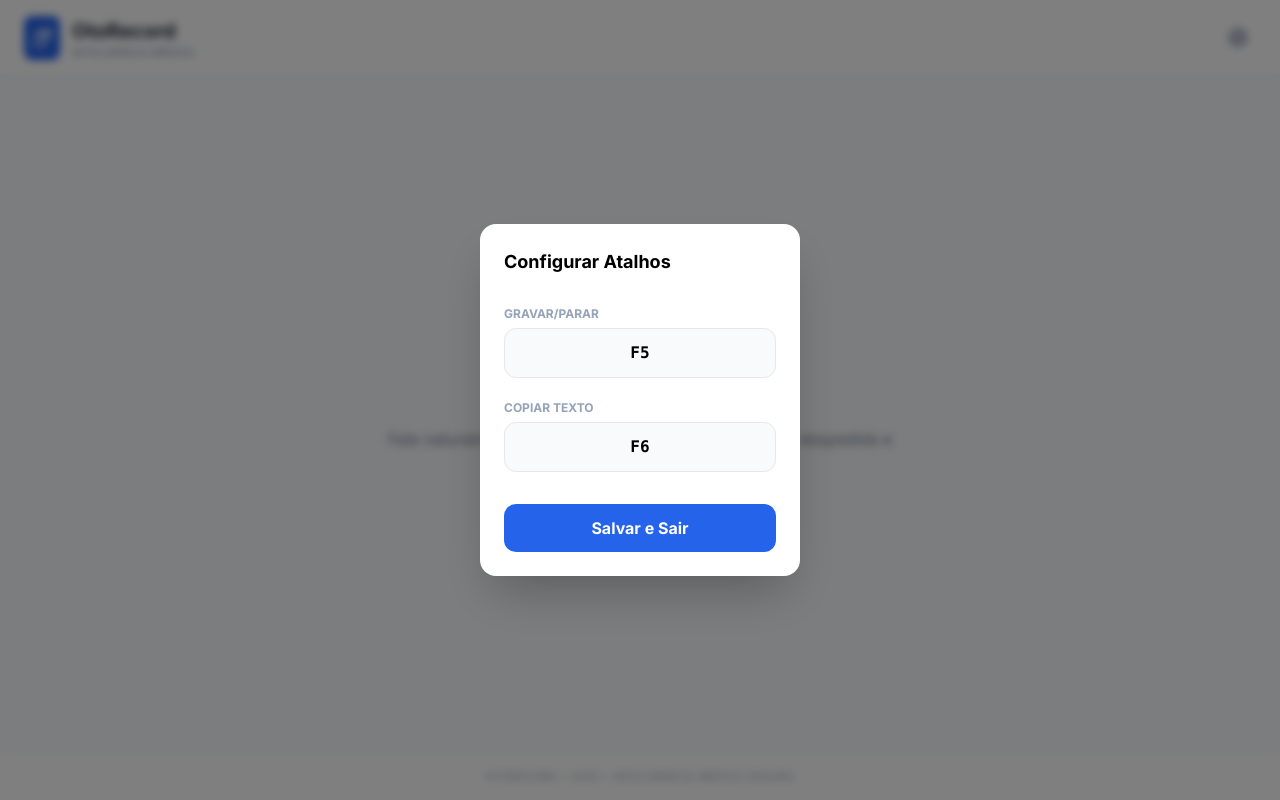
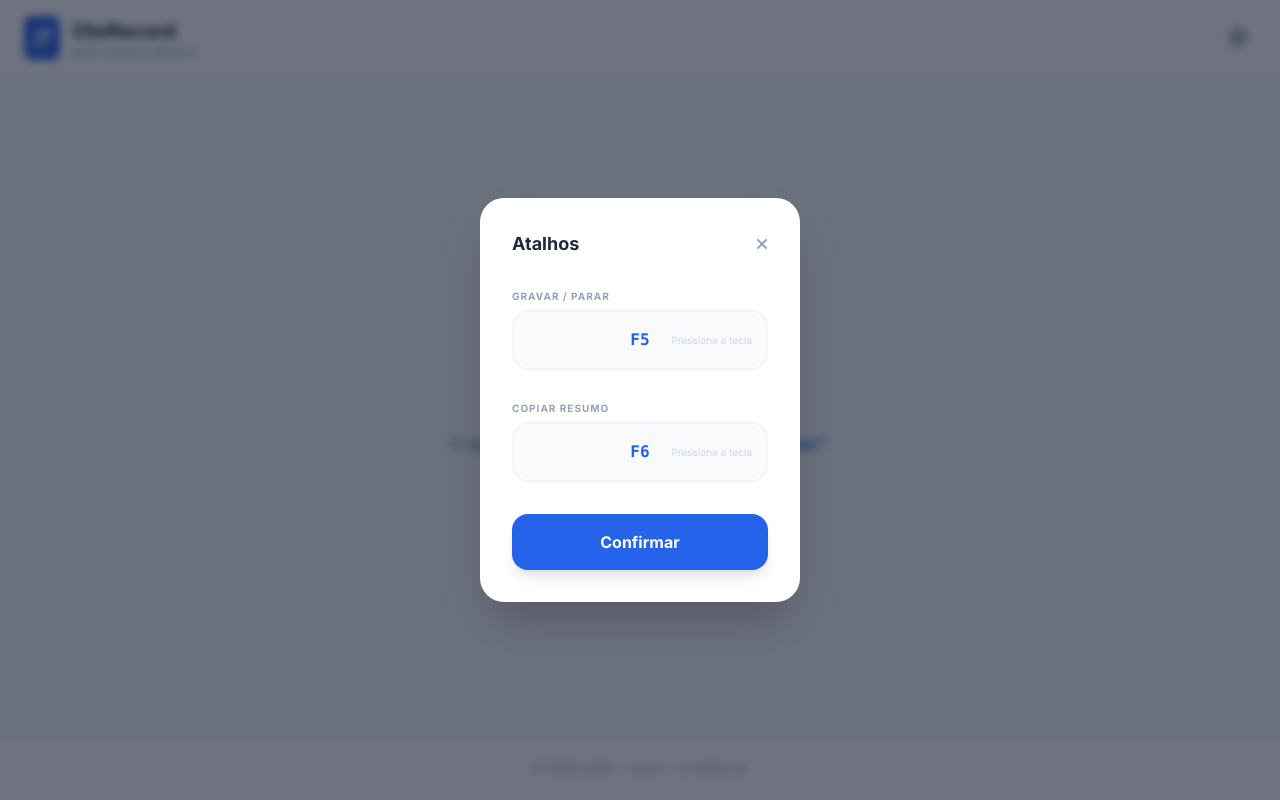
Before and after one commit to orsontakemoto-boop/OtoRecord-Groq, a React (Vite) app: page / in a window 1280 px wide. Both pictures are taken after a click on the button 1238 px from the left and 38 px from the top of the page. Built offline with nearby package versions, Linux system fonts and the light colour scheme.

Commit message:
encerrar qdo eu falar tchau tchau

```diff
--- a/App.tsx
+++ b/App.tsx
@@ -9,11 +9,16 @@ const DEFAULT_SETTINGS: AppSettings = {
   copyKey: 'F6'
 };
 
+// Palavras-chave de disparo imediato para encerramento
+const IMMEDIATE_STOP_WORDS = ['tchau', 'tchau-tchau', 'tchau tchau'];
+
+// Outras palavras de despedida que podem exigir um pouco mais de contexto ou silêncio
 const FAREWELL_WORDS = [
-  'tchau', 'até mais', 'até logo', 'quando precisar',
+  ...IMMEDIATE_STOP_WORDS,
+  'até mais', 'até logo', 'quando precisar',
   'me ligue', 'me liga', 'bom descanso', 'obrigado doutor',
   'obrigada doutor', 'pode ir', 'tá bom então', 'até a próxima',
-  'tá certo doutor', 'muito obrigado', 'tchau tchau'
+  'tá certo doutor', 'muito obrigado', 'finalizar consulta'
 ];
 
 const App: React.FC = () => {
@@ -46,8 +51,12 @@ const App: React.FC = () => {
 
   const stopRecording = useCallback(() => {
     if (mediaRecorderRef.current && appStateRef.current === AppState.RECORDING) {
+      console.log("Parando gravação...");
+      if (recognitionRef.current) {
+        recognitionRef.current.onend = null;
+        recognitionRef.current.stop();
+      }
       mediaRecorderRef.current.stop();
-      if (recognitionRef.current) recognitionRef.current.stop();
       if (autoStopTimeoutRef.current) window.clearTimeout(autoStopTimeoutRef.current);
       stopTimer();
       setIsAutoStopping(false);
@@ -83,7 +92,10 @@ const App: React.FC = () => {
 
   const initSpeechRecognition = () => {
     const SpeechRecognition = (window as any).SpeechRecognition || (window as any).webkitSpeechRecognition;
-    if (!SpeechRecognition) return;
+    if (!SpeechRecognition) {
+      console.warn("SpeechRecognition não suportado neste navegador.");
+      return;
+    }
 
     const recognition = new SpeechRecognition();
     recognition.lang = 'pt-BR';
@@ -91,32 +103,58 @@ const App: React.FC = () => {
     recognition.interimResults = true;
 
     recognition.onresult = (event: any) => {
-      // Pegamos apenas a parte mais recente da fala
-      const lastResultIndex = event.results.length - 1;
-      const lastTranscript = event.results[lastResultIndex][0].transcript.toLowerCase();
+      let latestTranscript = "";
+      for (let i = event.resultIndex; i < event.results.length; ++i) {
+        latestTranscript += event.results[i][0].transcript;
+      }
 
-      // "Ausência de fala": Se qualquer nova fala for detectada, cancelamos o encerramento automático
+      const text = latestTranscript.toLowerCase();
+      console.log("Transcrição detectada:", text);
+
+      // Cancelar qualquer timeout pendente se nova fala for detectada (reseta o timer de "ausência de fala")
       if (autoStopTimeoutRef.current) {
         window.clearTimeout(autoStopTimeoutRef.current);
         autoStopTimeoutRef.current = null;
         setIsAutoStopping(false);
       }
 
-      // Verificamos se a frase mais recente contém uma despedida
-      const hasFarewell = FAREWELL_WORDS.some(word => lastTranscript.includes(word));
+      // 1. Checagem de palavras de encerramento imediato (tchau, tchau-tchau)
+      const hasImmediateTrigger = IMMEDIATE_STOP_WORDS.some(word => text.includes(word));
 
-      if (hasFarewell) {
+      if (hasImmediateTrigger) {
         setIsAutoStopping(true);
-        // Se houver "ausência de fala" (nada novo no onresult) por 4 segundos, encerramos.
+        // Delay curto de 1.2s para garantir que o áudio da própria despedida seja gravado pelo MediaRecorder
         autoStopTimeoutRef.current = window.setTimeout(() => {
+          if (appStateRef.current === AppState.RECORDING) {
             stopRecording();
-          showToast("Encerrado por ausência de fala após despedida.");
-        }, 4000);
+            showToast("Encerrado: 'Tchau' detectado.");
+          }
+        }, 1200);
+        return;
+      }
+
+      // 2. Checagem de outras despedidas (com espera maior para garantir o fim da consulta)
+      const hasGeneralFarewell = FAREWELL_WORDS.some(word => text.includes(word));
+      if (hasGeneralFarewell) {
+        setIsAutoStopping(true);
+        autoStopTimeoutRef.current = window.setTimeout(() => {
+          if (appStateRef.current === AppState.RECORDING) {
+            stopRecording();
+            showToast("Encerrado por despedida e ausência de fala.");
+          }
+        }, 3500);
       }
     };
 
-    recognition.onerror = () => {
-      console.warn("Reconhecimento de voz pausado - parada manual disponível.");
+    recognition.onend = () => {
+      // Reinicia o motor se o navegador o fechar por inatividade enquanto ainda gravamos
+      if (appStateRef.current === AppState.RECORDING) {
+        try { recognition.start(); } catch(e) {}
+      }
+    };
+
+    recognition.onerror = (event: any) => {
+      console.error("Erro no SpeechRecognition:", event.error);
     };
 
     recognition.start();
@@ -253,7 +291,7 @@ CONDUTA: ${s.conduta}
               <p className="text-[10px] text-slate-400 font-bold uppercase tracking-wider">Inteligência Médica</p>
             </div>
           </div>
-          <button onClick={() => setShowSettings(true)} className="p-2 text-slate-400 hover:text-blue-600">
+          <button onClick={() => setShowSettings(true)} className="p-2 text-slate-400 hover:text-blue-600 transition-colors">
             <i className="fas fa-cog text-xl"></i>
           </button>
         </div>
@@ -262,39 +300,48 @@ CONDUTA: ${s.conduta}
       <main className="flex-1 p-6 flex flex-col items-center justify-center">
         {appState === AppState.IDLE && (
           <div className="text-center max-w-lg animate-fadeIn">
-            <div className="w-24 h-24 bg-blue-100 text-blue-600 rounded-full flex items-center justify-center mx-auto mb-6 text-3xl">
+            <div className="w-24 h-24 bg-blue-100 text-blue-600 rounded-full flex items-center justify-center mx-auto mb-6 text-3xl shadow-inner">
               <i className="fas fa-microphone"></i>
             </div>
             <h2 className="text-2xl font-bold text-slate-800 mb-2">Nova Consulta</h2>
-            <p className="text-slate-500 mb-8">Fale naturalmente. O app encerra sozinho ao detectar despedida e ausência de fala.</p>
-            <button onClick={startRecording} className="bg-blue-600 hover:bg-blue-700 text-white px-8 py-4 rounded-full font-bold shadow-lg flex items-center gap-3 mx-auto transition-transform active:scale-95">
-              <i className="fas fa-play"></i> Iniciar Gravação ({settings.startStopKey})
+            <p className="text-slate-500 mb-8">
+              O app encerra automaticamente ao ouvir <span className="font-bold text-blue-600">"tchau"</span>.
+            </p>
+            <button
+              onClick={startRecording}
+              className="bg-blue-600 hover:bg-blue-700 text-white px-8 py-4 rounded-full font-bold shadow-lg flex items-center gap-3 mx-auto transition-all active:scale-95"
+            >
+              <i className="fas fa-play"></i> Iniciar ({settings.startStopKey})
             </button>
           </div>
         )}
 
         {appState === AppState.RECORDING && (
           <div className="text-center">
-            <div className="w-32 h-32 bg-red-100 rounded-full flex items-center justify-center mx-auto mb-6 relative">
+            <div className="w-32 h-32 bg-red-100 rounded-full flex items-center justify-center mx-auto mb-6 relative shadow-inner">
               <i className="fas fa-microphone text-4xl text-red-500 animate-pulse"></i>
               <div className="absolute inset-0 border-4 border-red-500 rounded-full animate-ping opacity-20"></div>
             </div>
-            <div className="text-5xl font-mono font-bold text-slate-800 mb-4">
+            <div className="text-5xl font-mono font-bold text-slate-800 mb-4 tabular-nums">
               {Math.floor(timer / 60)}:{(timer % 60).toString().padStart(2, '0')}
             </div>
 
             {isAutoStopping ? (
-              <div className="mb-6 px-4 py-2 bg-amber-100 text-amber-700 rounded-full text-sm font-bold animate-bounce inline-block">
-                <i className="fas fa-clock mr-2"></i> Monitorando ausência de fala...
+              <div className="mb-6 px-4 py-2 bg-amber-100 text-amber-700 rounded-full text-sm font-bold animate-bounce inline-block border border-amber-200">
+                <i className="fas fa-clock mr-2"></i> Finalizando gravação...
               </div>
             ) : (
-              <div className="mb-6 text-slate-400 text-xs font-medium uppercase tracking-widest">
-                Gravando áudio da consulta
+              <div className="mb-6 text-slate-400 text-xs font-medium uppercase tracking-widest flex items-center justify-center gap-2">
+                <span className="w-2 h-2 bg-red-500 rounded-full animate-pulse"></span>
+                Gravando áudio...
               </div>
             )}
 
             <div>
-              <button onClick={stopRecording} className="bg-slate-800 text-white px-10 py-4 rounded-full font-bold shadow-lg active:scale-95 transition-transform">
+              <button
+                onClick={stopRecording}
+                className="bg-slate-800 hover:bg-slate-900 text-white px-10 py-4 rounded-full font-bold shadow-lg active:scale-95 transition-all"
+              >
                 Parar Manual ({settings.startStopKey})
               </button>
             </div>
@@ -302,66 +349,83 @@ CONDUTA: ${s.conduta}
         )}
 
         {appState === AppState.PROCESSING && (
-          <div className="text-center max-w-sm">
+          <div className="text-center max-w-sm animate-pulse">
             <div className="w-16 h-16 border-4 border-blue-600 border-t-transparent rounded-full animate-spin mx-auto mb-6"></div>
-            <h2 className="text-xl font-bold text-slate-800">Sintetizando Prontuário...</h2>
-            <p className="text-slate-500 mt-2">Aguarde enquanto a IA organiza as informações da consulta.</p>
+            <h2 className="text-xl font-bold text-slate-800">Processando...</h2>
+            <p className="text-slate-500 mt-2">A IA está gerando o resumo estruturado para o prontuário.</p>
           </div>
         )}
 
         {appState === AppState.RESULT && summary && (
           <div className="w-full max-w-4xl animate-fadeIn">
             <div className="mb-4 flex justify-between items-center px-2">
-              <span className="text-xs text-slate-400 font-medium">Atalho para copiar: <b className="text-slate-600">{settings.copyKey}</b></span>
-              <button onClick={resetApp} className="text-xs text-blue-600 font-bold hover:underline">NOVA CONSULTA</button>
+              <span className="text-xs text-slate-400 font-medium">Copiar: <b className="text-slate-600">{settings.copyKey}</b></span>
+              <button onClick={resetApp} className="text-xs text-blue-600 font-bold hover:text-blue-800 transition-colors">NOVA CONSULTA</button>
             </div>
             <SummaryCard summary={summary} onReset={resetApp} onCopy={copySummaryText} />
           </div>
         )}
 
         {appState === AppState.ERROR && (
-          <div className="text-center max-w-md">
-            <i className="fas fa-exclamation-circle text-5xl text-red-500 mb-4"></i>
+          <div className="text-center max-w-md animate-fadeIn">
+            <div className="text-red-500 text-6xl mb-4">
+              <i className="fas fa-exclamation-triangle"></i>
+            </div>
             <h2 className="text-xl font-bold text-slate-800">{errorMsg}</h2>
-            <button onClick={resetApp} className="mt-6 bg-blue-600 text-white px-6 py-2 rounded-lg font-bold">Voltar</button>
+            <button onClick={resetApp} className="mt-6 bg-blue-600 hover:bg-blue-700 text-white px-8 py-2 rounded-full font-bold transition-colors">
+              Tentar Novamente
+            </button>
           </div>
         )}
       </main>
 
       {showSettings && (
-        <div className="fixed inset-0 bg-black/50 backdrop-blur-sm z-50 flex items-center justify-center p-4">
-          <div className="bg-white rounded-2xl shadow-2xl p-6 w-full max-w-xs">
-            <h3 className="text-lg font-bold mb-6">Configurar Atalhos</h3>
-            <div className="space-y-4">
+        <div className="fixed inset-0 bg-slate-900/60 backdrop-blur-sm z-50 flex items-center justify-center p-4">
+          <div className="bg-white rounded-3xl shadow-2xl p-8 w-full max-w-xs animate-fadeIn">
+            <div className="flex justify-between items-center mb-6">
+              <h3 className="text-lg font-bold text-slate-800">Atalhos</h3>
+              <button onClick={() => setShowSettings(false)} className="text-slate-400 hover:text-slate-600">
+                <i className="fas fa-times"></i>
+              </button>
+            </div>
+            <div className="space-y-6">
               <div>
-                <label className="text-xs font-bold text-slate-400 uppercase">Gravar/Parar</label>
+                <label className="text-[10px] font-bold text-slate-400 uppercase tracking-widest">Gravar / Parar</label>
+                <div className="relative mt-1">
                   <input
-                  className="w-full mt-1 bg-slate-50 border p-3 rounded-xl text-center font-mono font-bold cursor-pointer focus:ring-2 ring-blue-500 outline-none"
+                    className="w-full bg-slate-50 border-2 border-slate-100 p-4 rounded-2xl text-center font-mono font-bold text-blue-600 focus:border-blue-500 outline-none transition-all cursor-pointer"
                     readOnly value={settings.startStopKey}
                     onKeyDown={(e) => { e.preventDefault(); saveSettings({...settings, startStopKey: e.key}); }}
                   />
+                  <div className="absolute right-4 top-1/2 -translate-y-1/2 text-[10px] text-slate-300 pointer-events-none">Pressione a tecla</div>
+                </div>
               </div>
               <div>
-                <label className="text-xs font-bold text-slate-400 uppercase">Copiar Texto</label>
+                <label className="text-[10px] font-bold text-slate-400 uppercase tracking-widest">Copiar Resumo</label>
+                <div className="relative mt-1">
                   <input
-                  className="w-full mt-1 bg-slate-50 border p-3 rounded-xl text-center font-mono font-bold cursor-pointer focus:ring-2 ring-blue-500 outline-none"
+                    className="w-full bg-slate-50 border-2 border-slate-100 p-4 rounded-2xl text-center font-mono font-bold text-blue-600 focus:border-blue-500 outline-none transition-all cursor-pointer"
                     readOnly value={settings.copyKey}
                     onKeyDown={(e) => { e.preventDefault(); saveSettings({...settings, copyKey: e.key}); }}
                   />
+                  <div className="absolute right-4 top-1/2 -translate-y-1/2 text-[10px] text-slate-300 pointer-events-none">Pressione a tecla</div>
                 </div>
               </div>
-            <button onClick={() => setShowSettings(false)} className="w-full mt-8 bg-blue-600 text-white py-3 rounded-xl font-bold">Salvar e Sair</button>
+            </div>
+            <button onClick={() => setShowSettings(false)} className="w-full mt-8 bg-blue-600 hover:bg-blue-700 text-white py-4 rounded-2xl font-bold shadow-lg transition-all active:scale-95">
+              Confirmar
+            </button>
           </div>
         </div>
       )}
 
-      <footer className="p-4 text-center text-[10px] text-slate-400 font-medium uppercase tracking-widest border-t border-slate-100 bg-white">
-        OtoRecord &bull; {new Date().getFullYear()} &bull; Inteligência Médica Segura
+      <footer className="p-6 text-center text-[10px] text-slate-400 font-bold uppercase tracking-[0.2em] border-t border-slate-100 bg-white">
+        OtoRecord &bull; {new Date().getFullYear()} &bull; IA Médica
       </footer>
 
       <style>{`
-        @keyframes fadeIn { from { opacity: 0; transform: translateY(10px); } to { opacity: 1; transform: translateY(0); } }
-        .animate-fadeIn { animation: fadeIn 0.4s ease-out forwards; }
+        @keyframes fadeIn { from { opacity: 0; transform: translateY(15px); } to { opacity: 1; transform: translateY(0); } }
+        .animate-fadeIn { animation: fadeIn 0.3s cubic-bezier(0.4, 0, 0.2, 1) forwards; }
       `}</style>
     </div>
   );
--- a/index.html
+++ b/index.html
@@ -32,8 +32,8 @@
   "imports": {
     "react/": "https://esm.sh/react@^19.2.3/",
     "react": "https://esm.sh/react@^19.2.3",
+    "react-dom/": "https://esm.sh/react-dom@^19.2.3/",
     "@google/genai": "https://esm.sh/@google/genai@^1.34.0",
-    "react-dom/": "https://esm.sh/react-dom@^19.2.3/",
     "vite": "https://esm.sh/vite@^7.3.0",
     "@vitejs/plugin-react": "https://esm.sh/@vitejs/plugin-react@^5.1.2"
   }
```
Lines whose indentation alone changed are shown as unchanged.
